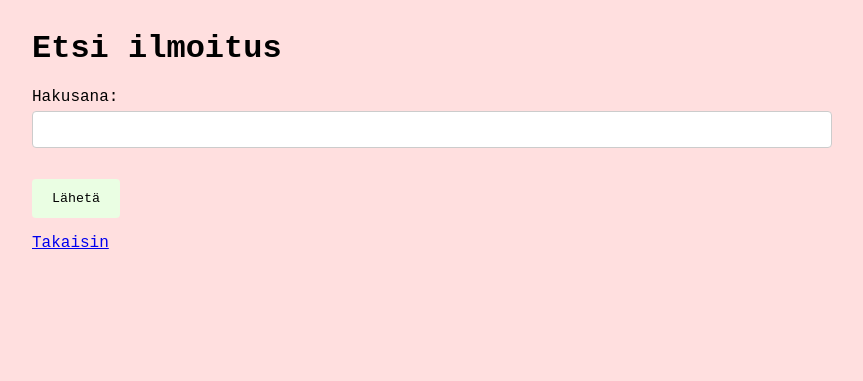
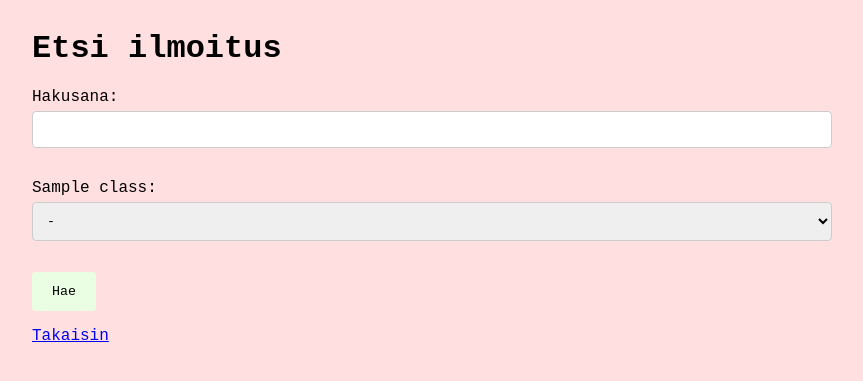
Before and after one commit to source-exp/kirpputori, a Python web app: template templates/find_item.html in a window 1280 px wide. Shown: the part 134-515 px from the top of the page, without its empty margins (208-1071 px from the left). Run offline with Jinja, Linux system fonts and the light colour scheme; the template is opened without the code that fills it: most values are stand-ins (such as "Sample title", 1, 10 or a date in 2020).

Commit message:
Add finding items by class, Fix UI

```diff
--- a/static/style.css
+++ b/static/style.css
@@ -45,11 +45,13 @@ body {
   background-color: #fff0f0;
 }
 
+.submit,
 input[type="text"],
 input[type="password"],
 input[type="number"],
 textarea,
 select {
+  text-decoration: none;
   width: 100%;
   padding: 10px;
   margin: 5px 0 15px 0;
@@ -59,7 +61,7 @@ select {
   box-sizing: border-box;
 }
 
-input[type="submit"] {
+.submit, input[type="submit"] {
   background-color: #eafee3;
   font-family: "Courier New", monospace;
   color: black;
@@ -69,7 +71,7 @@ input[type="submit"] {
   cursor: pointer;
 }
 
-input[type="submit"]:hover {
+.submit, input[type="submit"]:hover {
   background-color: #d4ffc5;
 }
 
--- a/templates/find_item.html
+++ b/templates/find_item.html
@@ -6,20 +6,34 @@
   <h1>Etsi ilmoitus</h1>
   <form action="/find_item" method="get">
     <p>
-      Hakusana: <input type="text" name="query" value="{{ query }}">
+      Hakusana: <input type="text" name="query" value="{% if query %}{{ query }}{% endif %}">
     </p>
-    <input type="submit" value="Lähetä">
+    {% for class in all_classes %}
+    <p>
+      {{ class }}: <br />
+      <select name="classes">
+        <option value="">-</option>
+      {% for option in all_classes[class] %}
+        {% set class_value = class ~ ":" ~ option %}
+        <option value="{{ class_value }}" {% if classes and class_value in classes %}selected{% endif %}>
+          {{ option }}
+        </option>
+      {% endfor %}
+      </select>
+    </p>
+    {% endfor %}
+    <input type="submit" value="Hae">
   </form>
-  <p>
-    <a href="/">Takaisin</a>
-  </p>
-  {% if query and items %}
+  {% if search_done and items %}
   <h2>Tulokset</h2>
   {% include "items_layout.html" %}
-  {% elif query %}
+  {% elif search_done %}
     <p>
       Ei löytynyt
     </p>
   {% endif %}
+  <p>
+    <a href="/">Takaisin</a>
+  </p>
 
 {% endblock %}
--- a/templates/show_item.html
+++ b/templates/show_item.html
@@ -6,11 +6,13 @@
 
   <h1>{{ item.title }}</h1>
   {% if session.user_id == item.user_id %}
+  <nav class="navbar">
   <p>
     <a href="/edit_item/{{ item.id }}">Muokkaa</a>
     <a href="/remove_item/{{ item.id }}">Poista</a>
     <a href="/images/{{ item.id }}">Kuvat</a>
   </p>
+  </nav>
   {% endif %}
    {% for image in images %}
   <img src="/image/{{ image.id}}" />
@@ -33,7 +35,7 @@
   {% if session.user_id and session.user_id != item.user_id %}
 
   <p>
-    <a href="/messages/{{ item.id }}">Lähetä viesti</a>
+    <a class="submit" href="/messages/{{ item.id }}">Lähetä viesti</a>
   </p>
 
   {% endif %}
```
Also changed, not shown: app.py (+12 -5 lines), items.py (+25 -7 lines).
